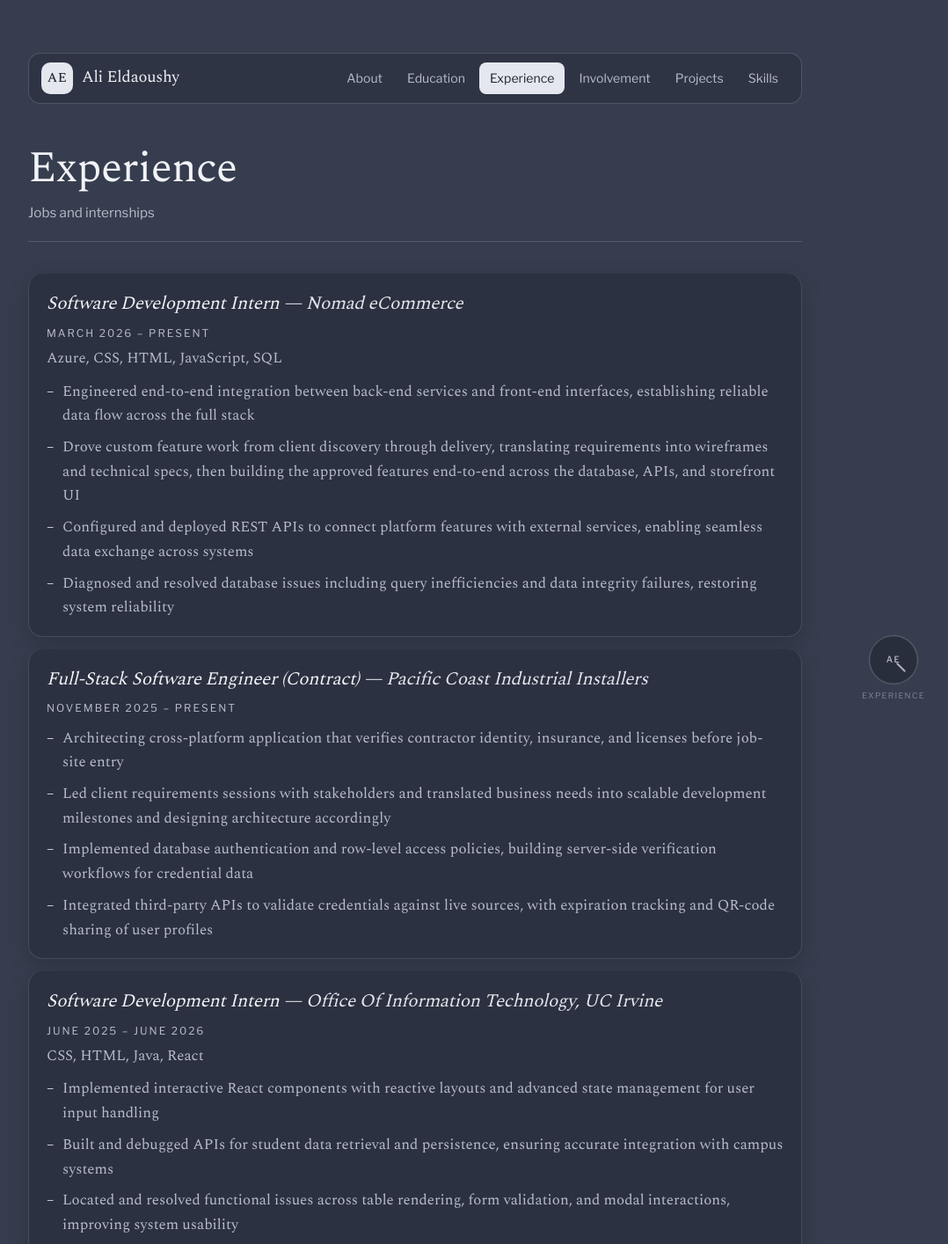
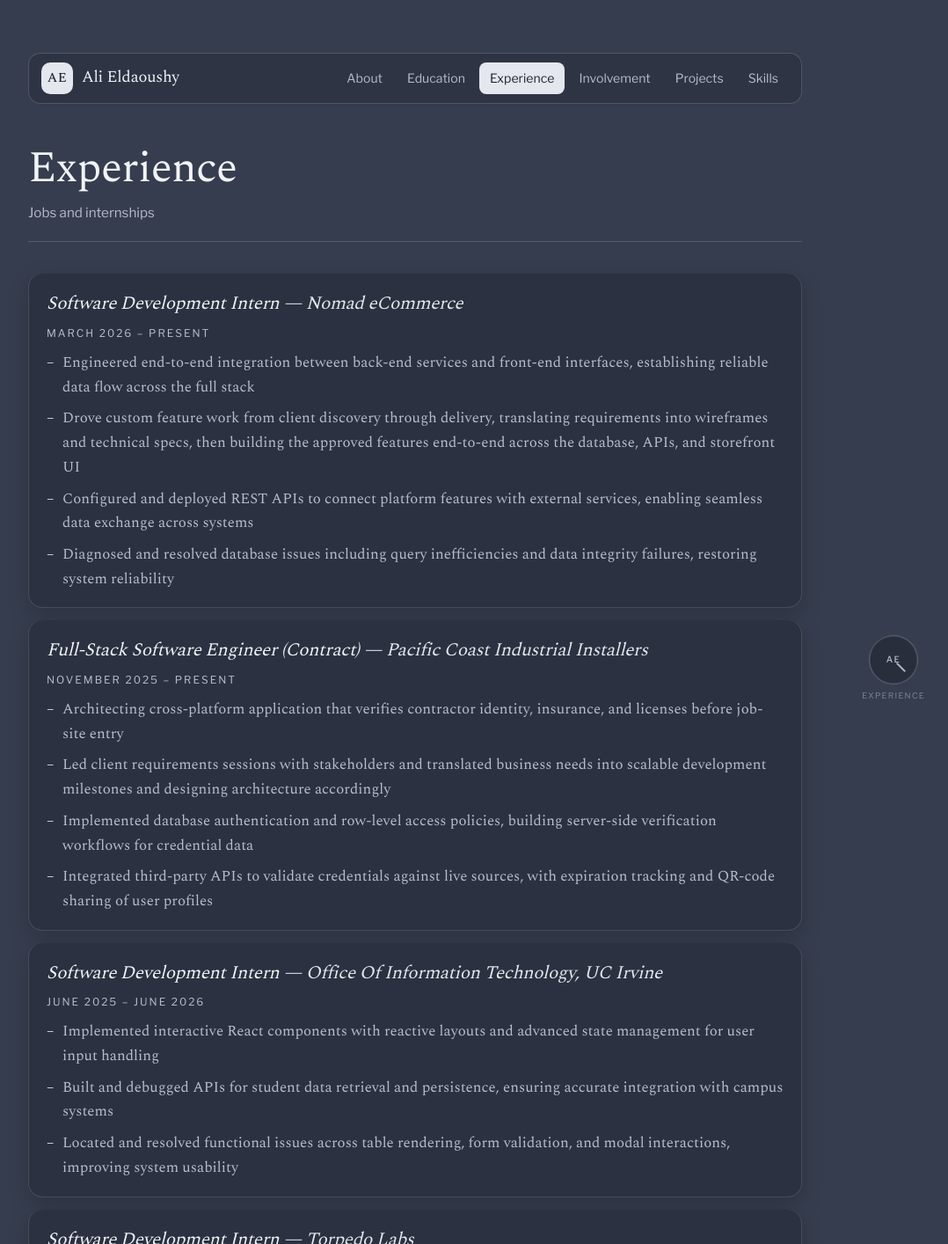
Before and after one commit to alieldaoushyuci/portfolio, a Next.js app: page /portfolio/experience in a window 1280 px wide. Shown: the top 1414 px of the page at 88% size, without its empty margins (168-1246 px from the left). Built offline with nearby package versions, Linux system fonts and the light colour scheme.

Commit message:
Remove tool lists from the Nomad and OIT experience entries.

```diff
--- a/app/experience/page.jsx
+++ b/app/experience/page.jsx
@@ -9,7 +9,6 @@ export default function Experience() {
             Software Development Intern <em>— Nomad eCommerce</em>
           </h2>
           <p className="when">March 2026 – Present</p>
-          <p className="meta">Azure, CSS, HTML, JavaScript, SQL</p>
           <div className="body">
             <ul>
               <li>
@@ -73,7 +72,6 @@ export default function Experience() {
             <em>— Office Of Information Technology, UC Irvine</em>
           </h2>
           <p className="when">June 2025 – June 2026</p>
-          <p className="meta">CSS, HTML, Java, React</p>
           <div className="body">
             <ul>
               <li>
```
Also changed, not shown: 30 other files (tests, documents, lock files or other folders).
